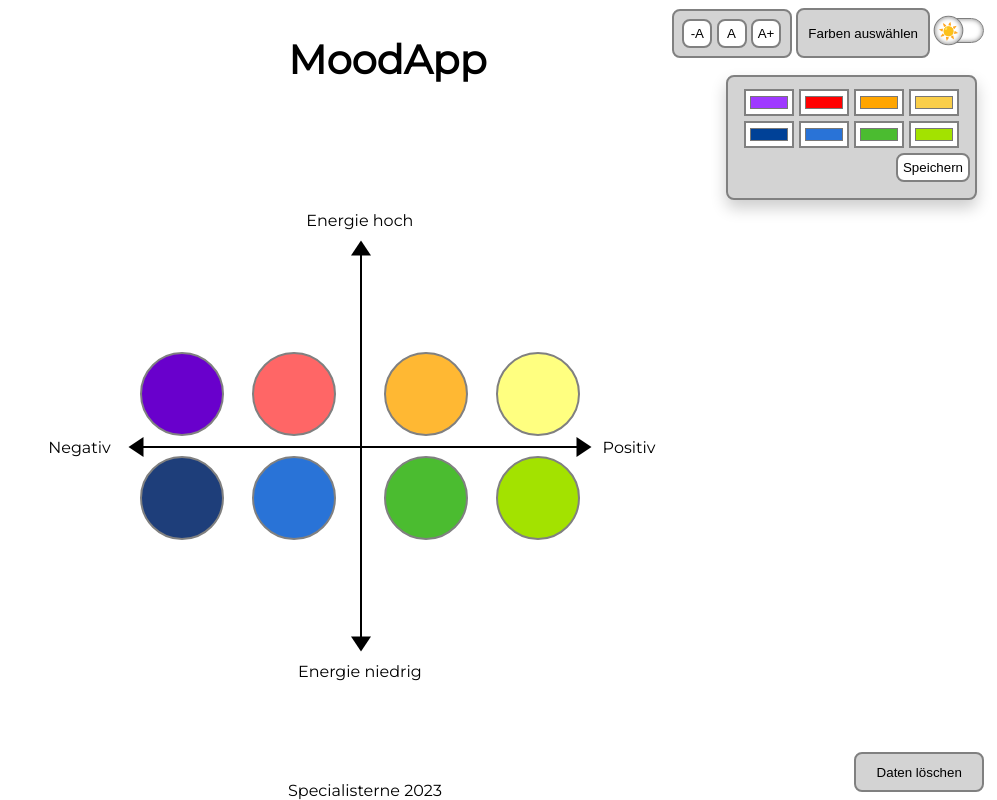
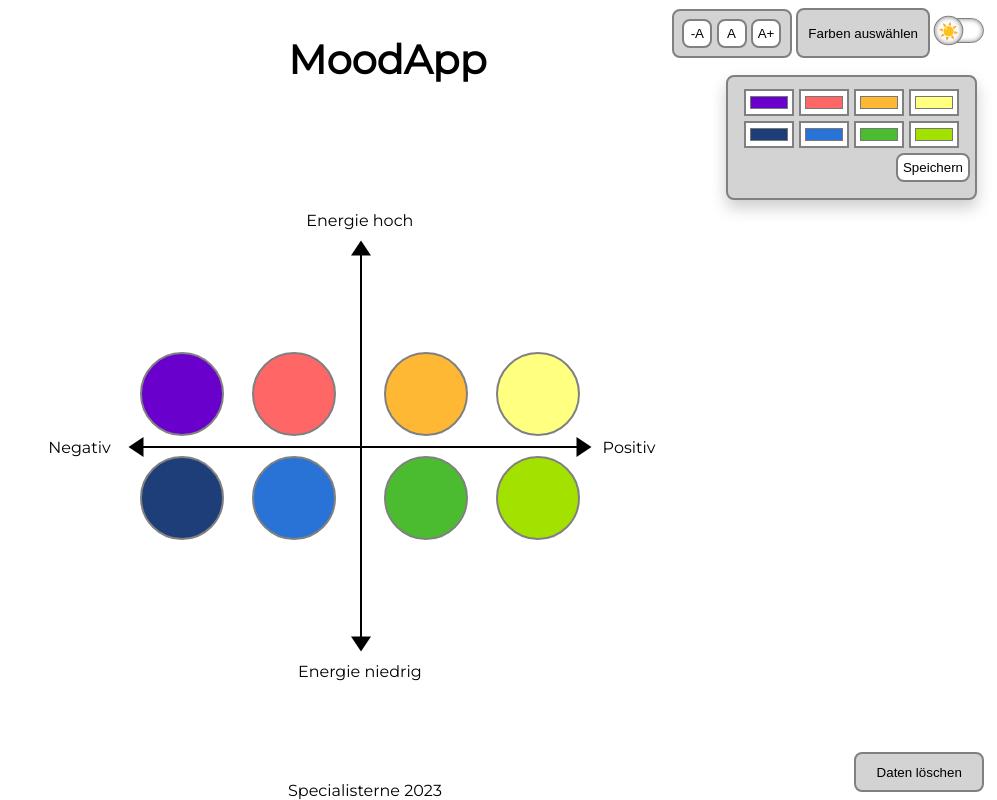
Before and after one commit to SpaTeamAcademy/MoodApp, a plain HTML site: page index.html in a window 1280 px wide. Both pictures are taken after a click on the button "Farben auswählen". Shown: the whole page, without its empty margins (283-1280 px from the left). Drawn offline with Linux system fonts and the light colour scheme.

Commit message:
changed default input field colors to fit the new button colors

```diff
--- a/index.html
+++ b/index.html
@@ -26,19 +26,19 @@
 <div id="changeColor">
   <div class="colorInputs">
     <p class="feelingName"></p>
-    <input  type="color" class="colorInput" id="violetInput" value="#9f39ff"></input>
+    <input  type="color" class="colorInput" id="violetInput" value="#6900cc"></input>
 
     <p class="feelingName"></p>
-    <input type="color" class="colorInput" id="redInput" value="#ff0000"></input>
+    <input type="color" class="colorInput" id="redInput" value="#ff6666"></input>
 
     <p class="feelingName"></p>
-    <input type="color" class="colorInput" id="orangeInput" value="#ffa500"></input>
+    <input type="color" class="colorInput" id="orangeInput" value="#ffb833"></input>
 
     <p class="feelingName"></p>
-    <input type="color" class="colorInput" id="yellowInput" value="#face49"></input>
+    <input type="color" class="colorInput" id="yellowInput" value="#ffff80"></input>
 
     <p class="feelingName"></p>
-    <input type="color" class="colorInput" id="indigoInput" value="#004197"></input>
+    <input type="color" class="colorInput" id="indigoInput" value="#1e3e7a"></input>
 
     <p class="feelingName"></p>
     <input type="color" class="colorInput" id="blueInput" value="#2973d7"></input>
```
